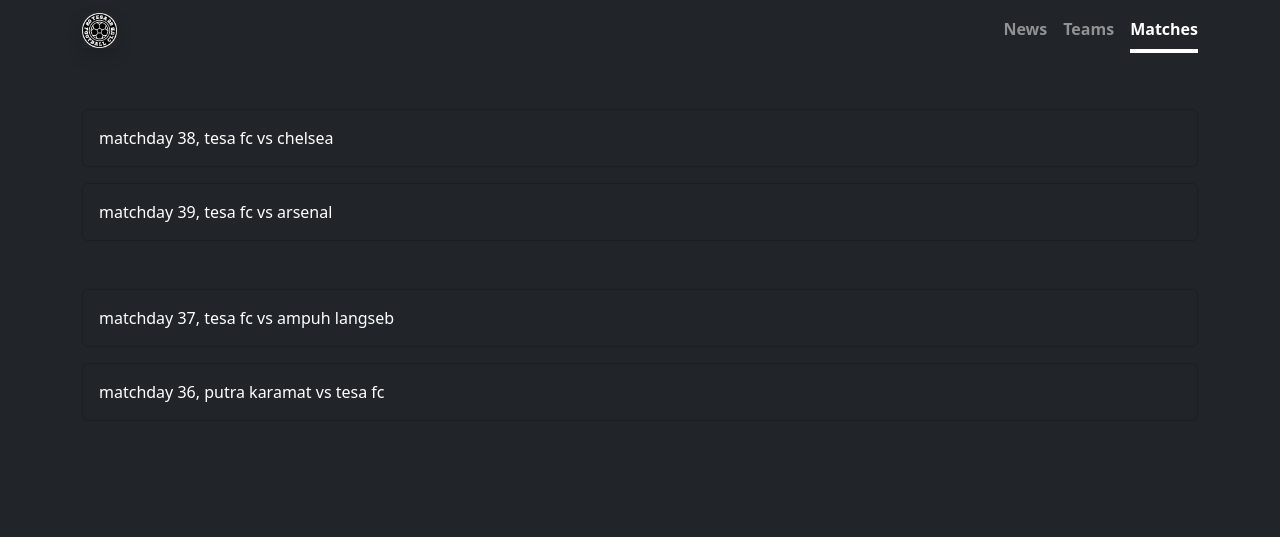
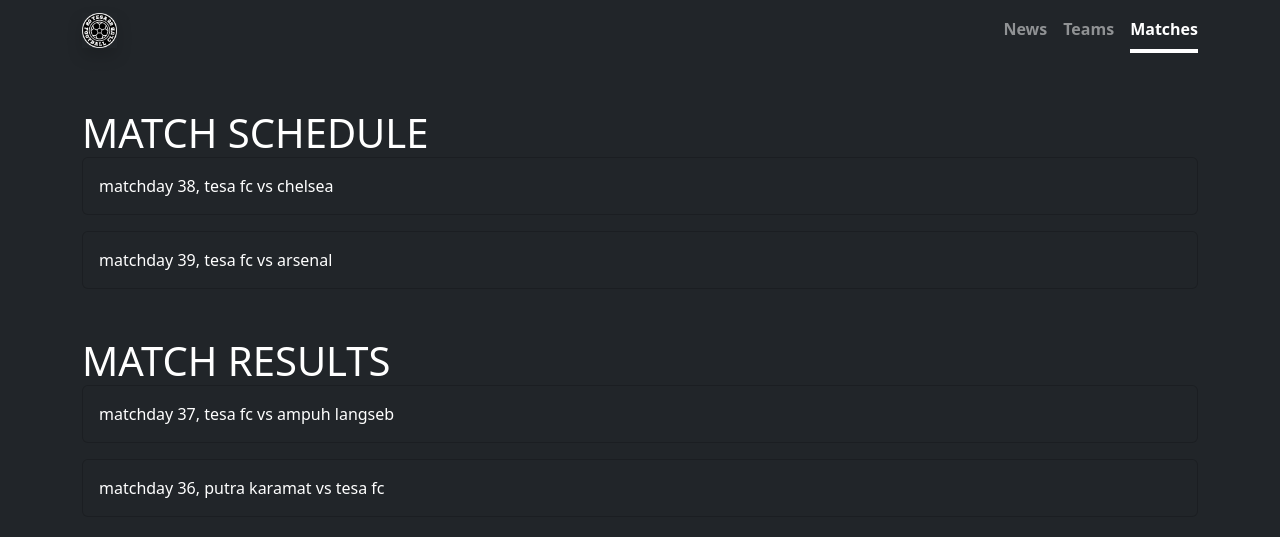
Before and after one commit to tesafc/tesafc.github.io, a Jekyll site: the page built from matches.html, in a window 1280 px wide. Shown: the top 537 px of the page. Built offline with Jekyll 4.4.1, drawn with Linux system fonts in a browser that asks for light colours.

Commit message:
Update matches.html

```diff
--- a/matches.html
+++ b/matches.html
@@ -6,7 +6,7 @@
 <div class="my-5">
   <div class="container">
     {% assign schedules = site.matches | where: "status", "match schedule" %}
-    <h1 class="mb-0 text-uppercase">{{ schedules.name }}</h1>
+    <h1 class="mb-0 text-uppercase">match schedule</h1>
     <div class="row row-cols-1 g-3">
       {% for match in schedules %}
       <div class="col">
@@ -21,7 +21,7 @@
   </div>
   <div class="container">
     {% assign results = site.matches | where: "status", "match result" %}
-    <h1 class="mt-5 mb-0 text-uppercase">{{ results.name }}</h1>
+    <h1 class="mt-5 mb-0 text-uppercase">match results</h1>
     <div class="row row-cols-1 g-3">
       {% for match in results reversed %}
       <div class="col">
```
